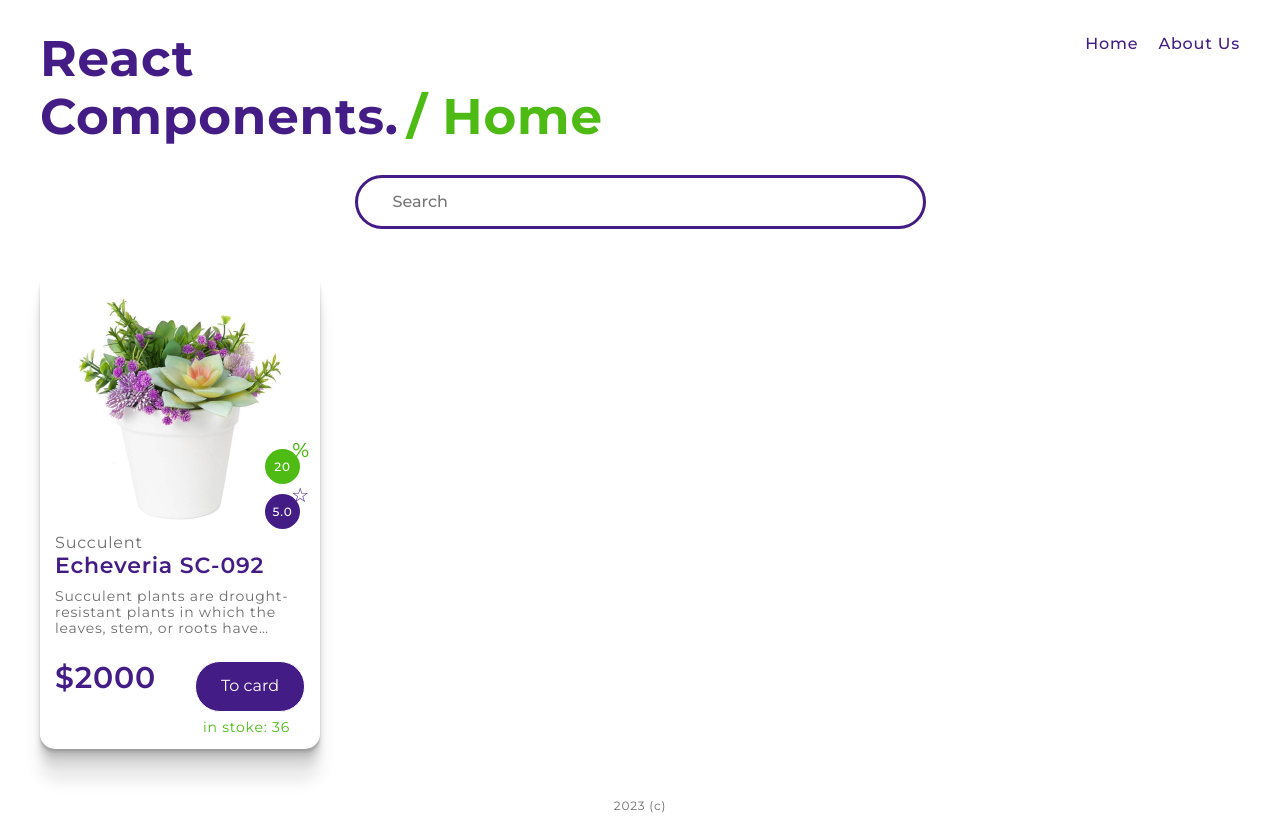
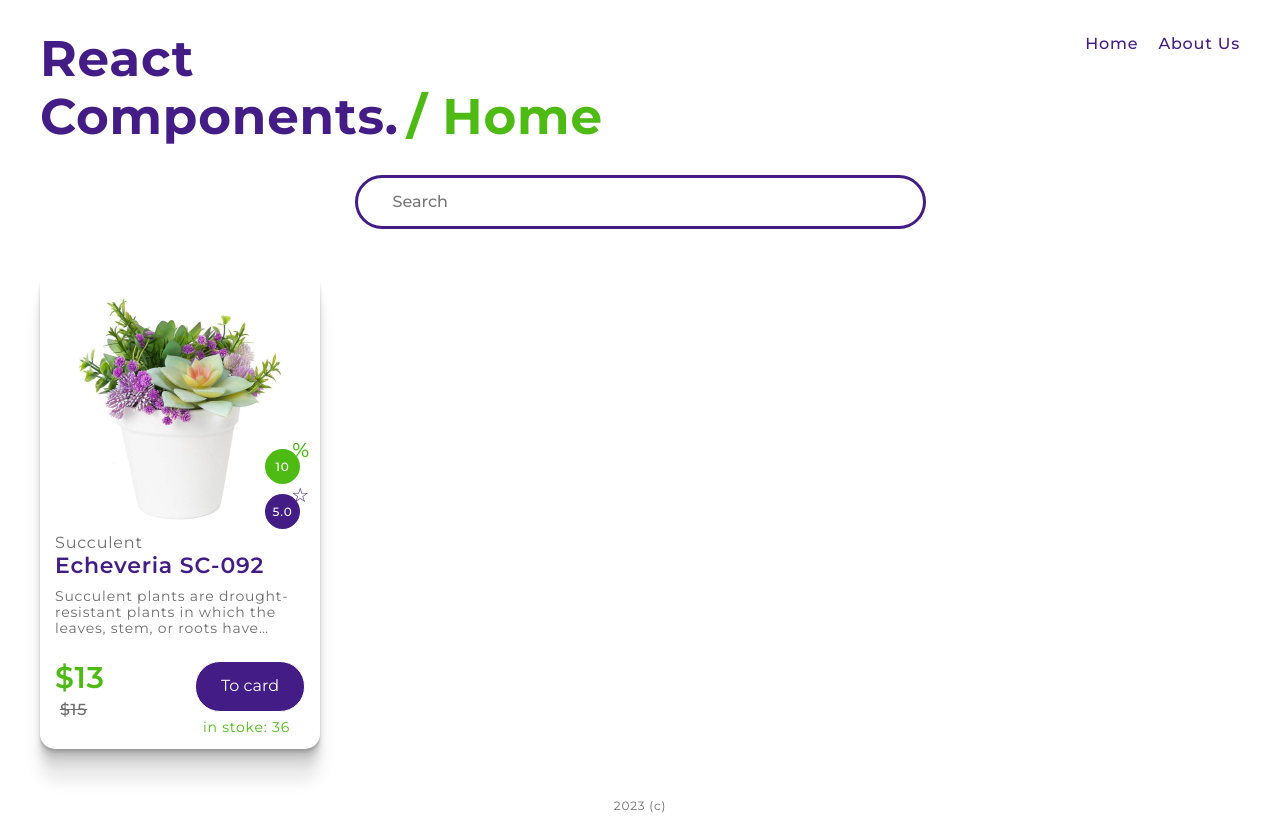
Before and after one commit to lexarudak/rs-react, a React (Vite) app in the folder components/: page / in a window 1280 px wide. Built offline with nearby package versions, Linux system fonts and the light colour scheme.

Commit message:
feat: add card price component

```diff
--- a/components/src/components/cards/card.tsx
+++ b/components/src/components/cards/card.tsx
@@ -2,6 +2,7 @@ import { CardInfo } from 'base/types';
 import CardButton from '../../components/buttons/cardButton';
 import React from 'react';
 import CardImg from './cardImg';
+import CardPrice from './cardPrice';
 
 class Card extends React.Component<CardInfo> {
   constructor(props: CardInfo) {
@@ -16,7 +17,7 @@ class Card extends React.Component<CardInfo> {
         <div className="card__title">{this.props.title}</div>
         <div className="card__text">{this.props.description}</div>
         <div className="card__price-and-button">
-          <p className="card__price">$2000</p>
+          <CardPrice {...this.props} />
           <CardButton {...this.props} />
         </div>
         <div className="card__stoke">in stoke: 36</div>
--- /dev/null
+++ b/components/src/components/cards/cardPrice.tsx
@@ -0,0 +1,38 @@
+import { CardInfo } from 'base/types';
+import React from 'react';
+
+class CardPrice extends React.Component<CardInfo> {
+  constructor(props: CardInfo) {
+    super(props);
+  }
+
+  private makeNewPrice() {
+    return Math.floor(this.props.price * ((100 - this.props.sale) / 100));
+  }
+
+  private makePrice(isSale: boolean) {
+    if (isSale) {
+      return (
+        <>
+          <p className="card__price card__price_sale">{this.makeNewPrice()}</p>
+          <p className="card__price card__price_old">{this.props.price}</p>
+        </>
+      );
+    }
+    return <p className="card__price">{this.props.price}</p>;
+  }
+
+  private isSale() {
+    return this.props.sale > 0 && this.props.sale <= 100;
+  }
+
+  public render() {
+    return (
+      <div className="card__prices">
+        <>{this.makePrice(this.isSale())}</>
+      </div>
+    );
+  }
+}
+
+export default CardPrice;
--- a/components/src/data/plants.json
+++ b/components/src/data/plants.json
@@ -6,7 +6,7 @@
       "description": "Succulent plants are drought-resistant plants in which the leaves, stem, or roots have become more than usually fleshy by the development of water-storing tissue.",
       "height": 18,
       "price": 15,
-      "sale": 20,
+      "sale": 10,
       "rating": 5,
       "stock": 20,
       "type": "Succulent",
--- a/components/src/style/components/_cards.scss
+++ b/components/src/style/components/_cards.scss
@@ -96,12 +96,28 @@
   &__price {
     font-size: 30px;
     font-weight: 600;
+
+    &::before {
+      content: '$';
+    }
+
+    &_sale {
+      color: $active-main;
+    }
+
+    &_old {
+      margin-top: 5px;
+      text-decoration: line-through;
+      color: $light-second;
+      font-size: 16px;
+      font-weight: 500;
+      margin-left: 5px;
+    }
   }
 
   &__stoke {
     font-size: 14px;
     color: $active-main;
-    margin-top: 7px;
     display: flex;
     justify-content: flex-end;
     padding-right: 15px;
```
